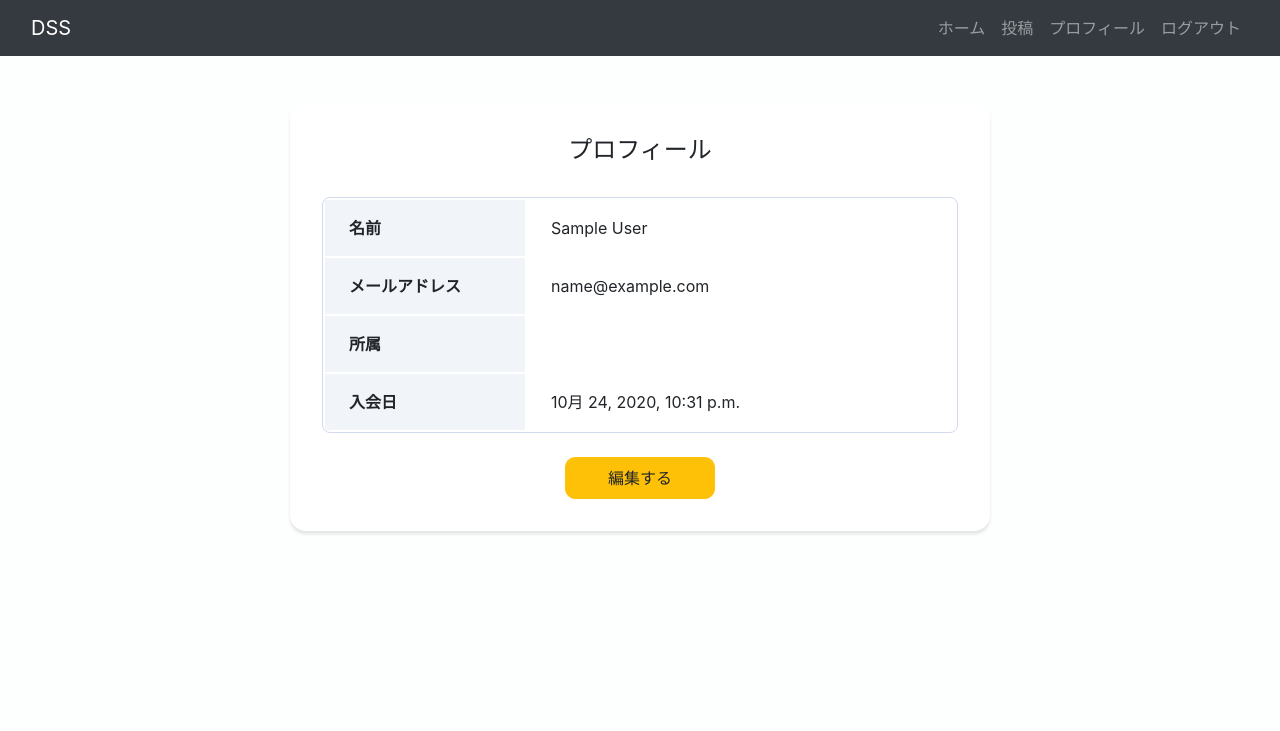
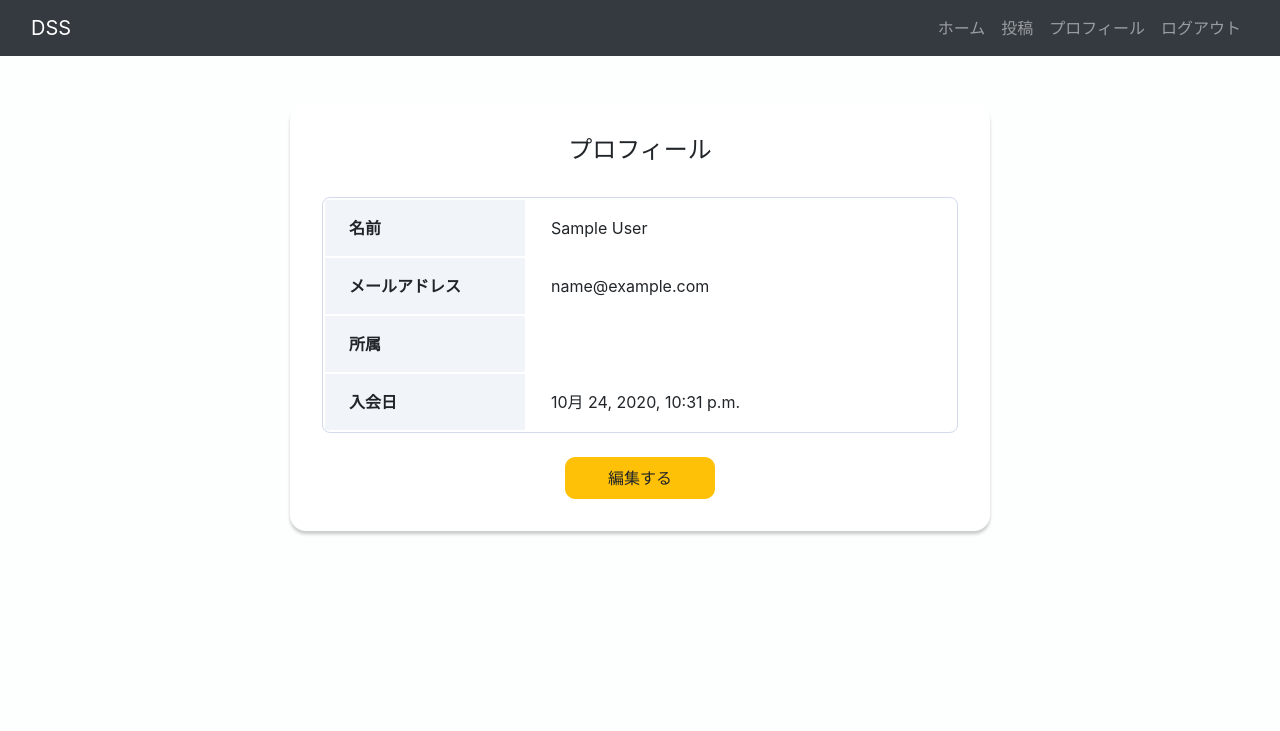
Before and after one commit to Minari766/disney_side_stories, a Django app: page /accounts/profile/ in a window 1280 px wide. Shown: the top 731 px of the page. Run offline with Django 3.2, Linux system fonts and the light colour scheme; the visitor is signed in with stand-in values (Sample User, id 1); data comes from the database, SQL or seed files in the repository; some libraries are stand-ins or nearby versions.

Commit message:
20201116

```diff
--- a/app/static/css/style.css
+++ b/app/static/css/style.css
@@ -19,7 +19,7 @@ main {
     width: 700px;
     border: 0;
     border-radius: 1rem;
-    box-shadow: 0 0.2rem 0.2rem 0 rgba(0, 0, 0, 0.1);
+    box-shadow: 0 0.2rem 0.2rem 0 rgba(0, 0, 0, 0.2);
 }
 
 .button {
--- a/app/templates/app/base.html
+++ b/app/templates/app/base.html
@@ -8,6 +8,7 @@
     <meta name="viewport" content="width=device-width, initial-scale=1.0">
     <link rel="stylesheet" href="https://stackpath.bootstrapcdn.com/bootstrap/4.4.1/css/bootstrap.min.css">
     <link rel="stylesheet" href="{% static 'css/style.css' %}">
+    <script src="{% static 'javascript/javascript.js' %}"></script>
     <title>DSS</title>
 </head>
 
--- a/app/templates/app/index.html
+++ b/app/templates/app/index.html
@@ -36,6 +36,7 @@
             </div>
         </div>
     </div>
+    <img src="https://picsum.photos/id/1080/200" id="targetImage">
 </header>
 
 <div class="row my-4">
```
